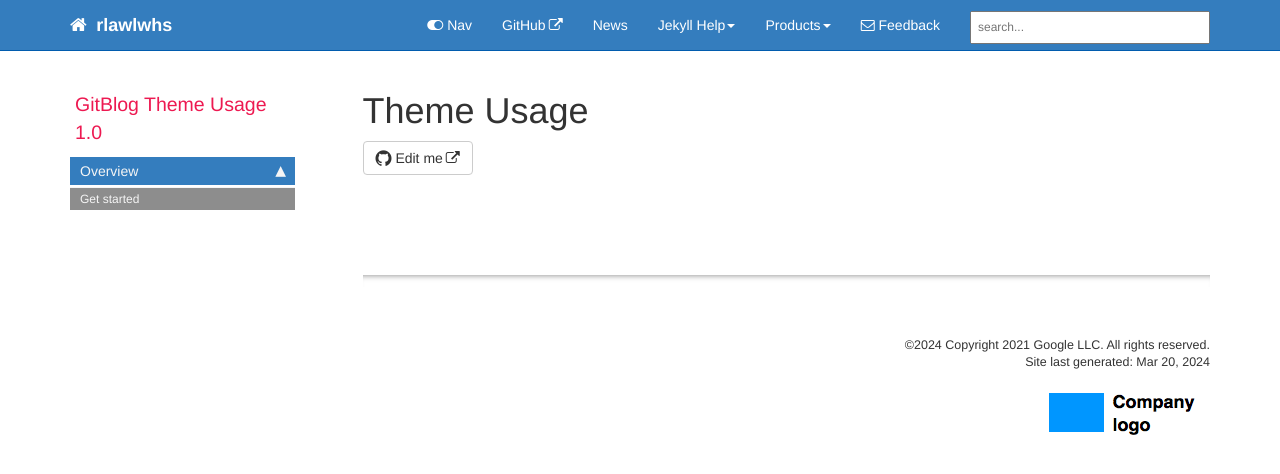
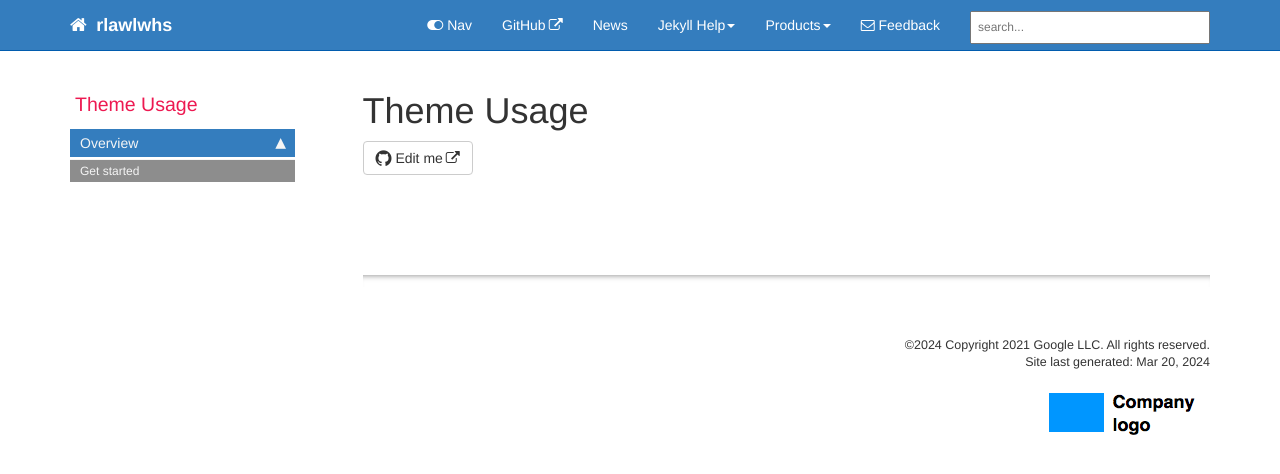
Before and after one commit to rlawlwhs/rlawlwhs.github.io, a Jekyll site: the page built from pages/themeUsage/themeUsage_landing_page.md, in a window 1280 px wide. Shown: the top 474 px of the page. Built offline with Jekyll 4.4.1, drawn with Linux system fonts in a browser that asks for light colours; comment, search, counter and statistics services are not loaded.

Commit message:
Modified   _data/sidebars/themeUsage_sidebar.yml

```diff
--- a/_data/sidebars/themeUsage_sidebar.yml
+++ b/_data/sidebars/themeUsage_sidebar.yml
@@ -1,7 +1,6 @@
 entries:
 - title: sidebar
-  product: GitBlog Theme Usage
-  version: 1.0
+  product: Theme Usage
   folders:
 
   - title:
```
